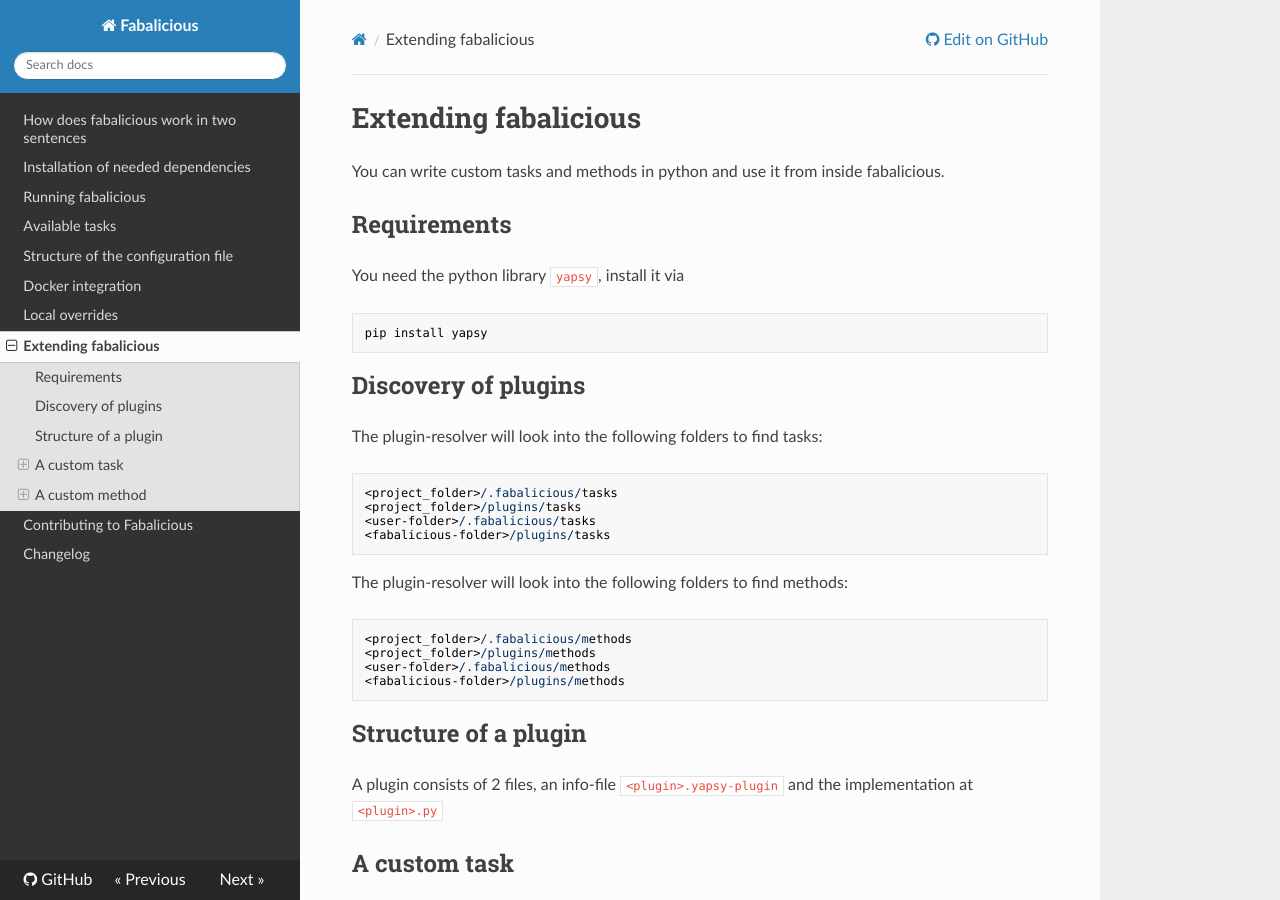
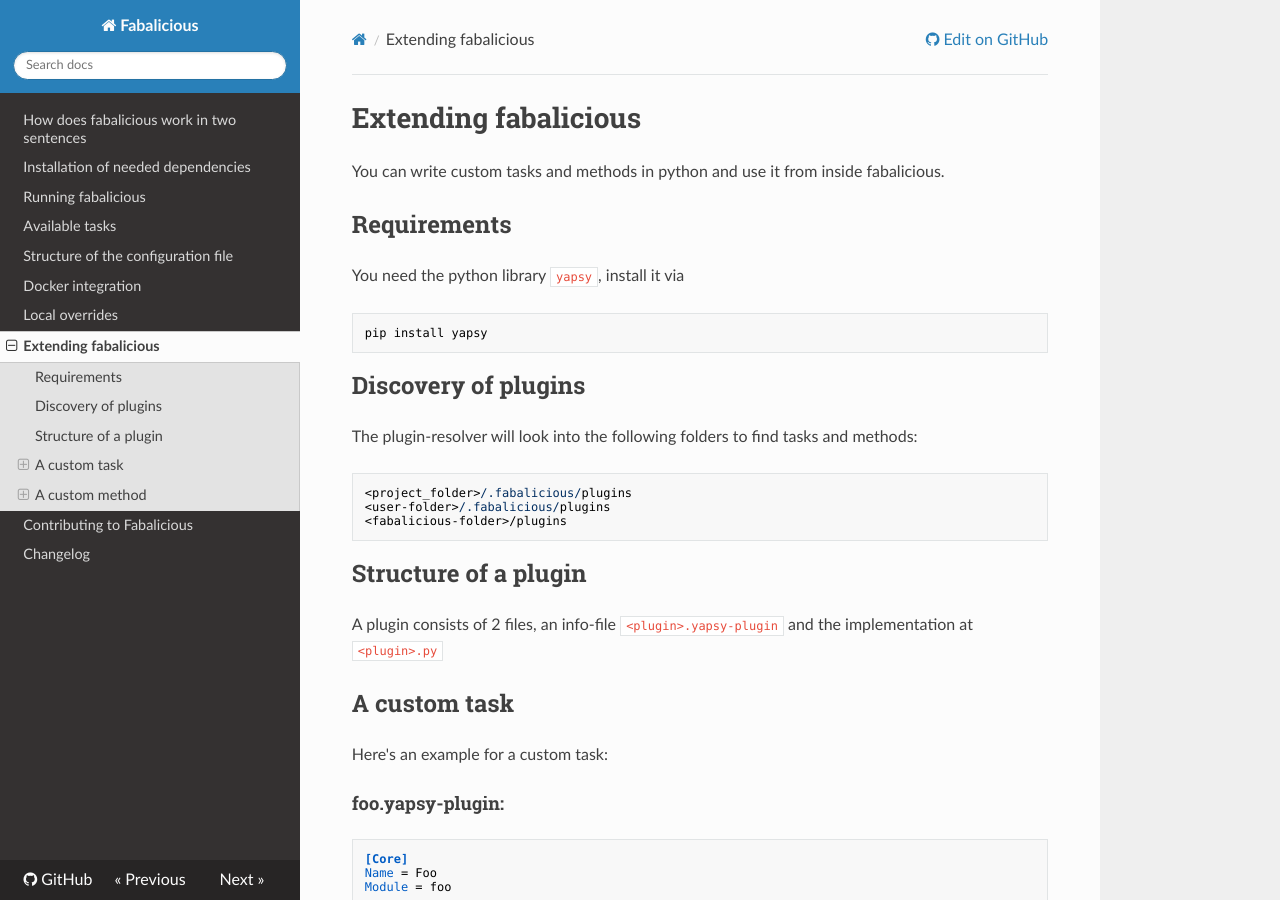
Before and after one commit to factorial-io/fabalicious, an MkDocs documentation site: the page built from docs/docs/extending-fabalicious.md, in a window 1280 px wide and 900 px high. Built offline with MkDocs 1.6.1, drawn with Linux system fonts in a browser that asks for light colours; nearby versions of some CDN libraries; old or Windows-style settings are respelled for this version of MkDocs.

Commit message:
Update documentation

````diff
--- a/docs/docs/extending-fabalicious.md
+++ b/docs/docs/extending-fabalicious.md
@@ -11,22 +11,12 @@
 
 ## Discovery of plugins
 
-The plugin-resolver will look into the following folders to find tasks:
+The plugin-resolver will look into the following folders to find tasks and methods:
 
 ```
-<project_folder>/.fabalicious/tasks
-<project_folder>/plugins/tasks
-<user-folder>/.fabalicious/tasks
-<fabalicious-folder>/plugins/tasks
-```
-
-The plugin-resolver will look into the following folders to find methods:
-
-```
-<project_folder>/.fabalicious/methods
-<project_folder>/plugins/methods
-<user-folder>/.fabalicious/methods
-<fabalicious-folder>/plugins/methods
+<project_folder>/.fabalicious/plugins
+<user-folder>/.fabalicious/plugins
+<fabalicious-folder>/plugins
 ```
 
 ## Structure of a plugin
````
Also changed, not shown: docs/docs/available-tasks.md (+16 -0 lines).
